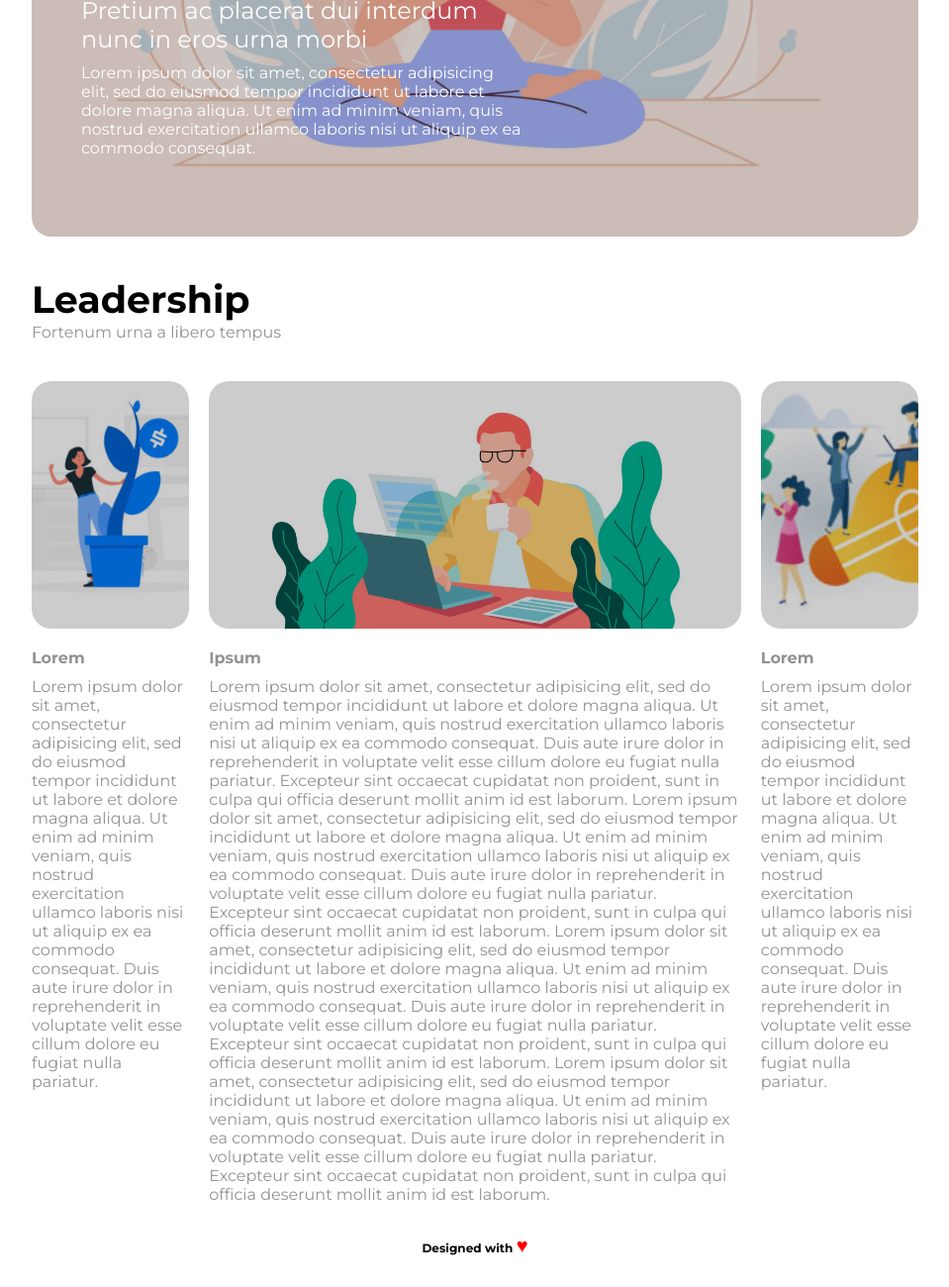
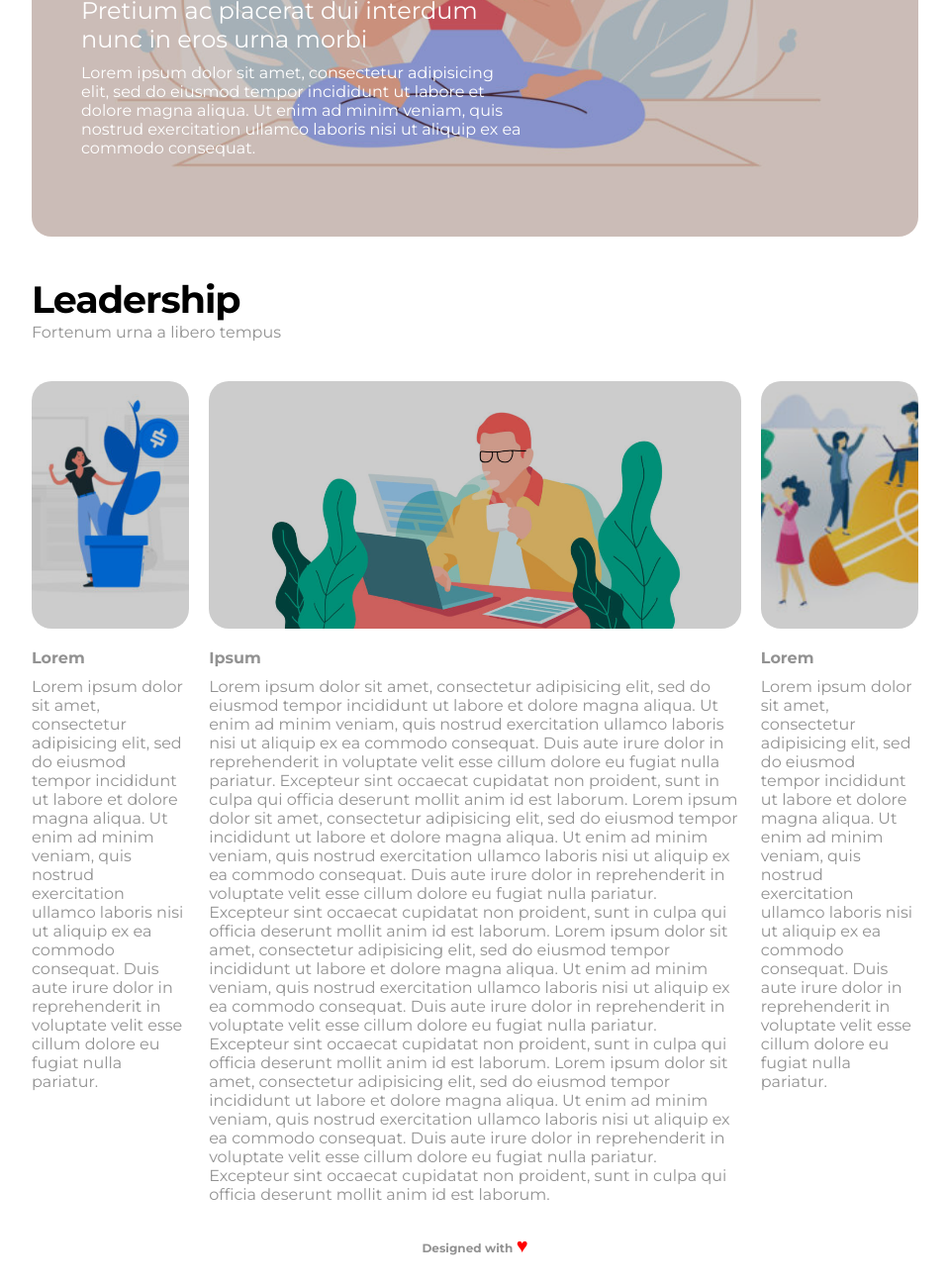
Before and after one commit to lorenaspiller/htmlcss-wp, a plain HTML site: page index.html in a window 1280 px wide. Shown: the part 532-1832 px from the top of the page at 99% size, without its empty margins (160-1119 px from the left). Drawn offline with Linux system fonts and the light colour scheme.

Commit message:
fix stile testi

```diff
--- a/css/style.css
+++ b/css/style.css
@@ -10,6 +10,7 @@ body {
   color: #929292;
 }
 
+
 /* formattazione testo */
 h2 {
   font-weight: 400;
@@ -17,6 +18,7 @@ h2 {
 
 h3 {
   font-weight: 700;
+  letter-spacing: -1px;
 }
 /* /formattazione testo */
 
@@ -65,6 +67,7 @@ nav li {
   display: inline-block;
   margin-right: 10px;
 }
+
 nav li a {
   text-decoration: none;
   text-transform: uppercase;
@@ -78,7 +81,6 @@ nav li a {
 /* main */
 
 /* hero */
-
 .hero {
   margin: 40px 0;
   position: relative;
@@ -107,8 +109,8 @@ nav li a {
 
 /* /hero */
 
+
 /* rows */
-
 .rows .row-top {
   margin-bottom: 40px;
 }
@@ -149,19 +151,16 @@ p {
   margin: 0 20px;
 }
 
-
 .c-left, .c-right, .c-middle {
   float: left;
-  /* height: 700px; */
 }
-
 /* /rows */
 /* /main */
 
 
 /* footer */
 footer {
-  color: black;
+  color: #929292;
   font-size: 12px;
   font-weight: 600;
   text-align: center;
```
